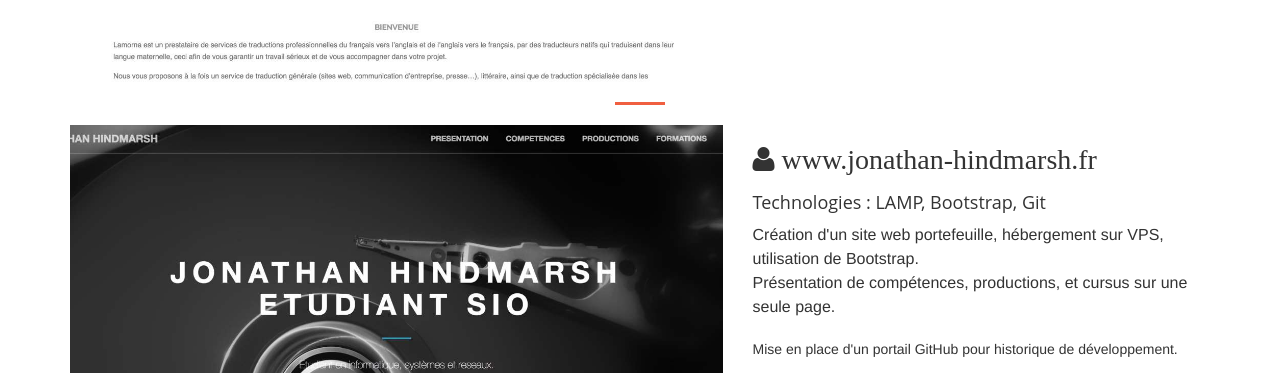
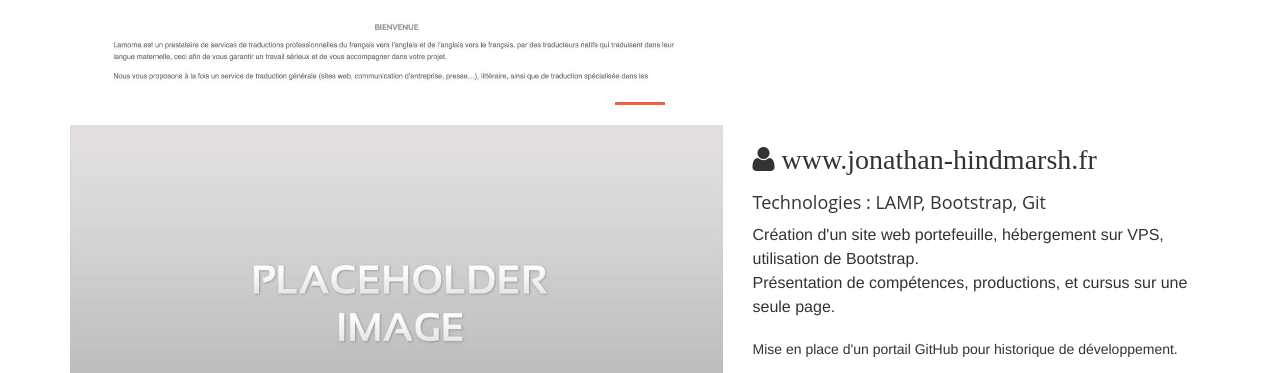
Before and after one commit to Ventouz/Portfolio, a website: page index.html in a window 1280 px wide. Shown: the part 4890-5263 px from the top of the page. Drawn offline with nearby package versions, Linux system fonts and the light colour scheme; files that its build step writes are made by us from their sources; files whose address does not match are found by name.

Commit message:
placeholders

```diff
--- a/index.html
+++ b/index.html
@@ -326,7 +326,7 @@
               <!-- Projet 7-->
               <div class="row">
                   <div class="col-md-7">
-                          <img class="img-responsive" src="img/portfolio/jpg/portfolio.jpg" alt="illustration portfolio">
+                          <img class="img-responsive" src="img/portfolio/jpg/placeholder.jpg" alt="illustration portfolio">
                   </div>
                 <div class="col-md-5">
                       <h3 class="fa fa-user fa-2x">  www.jonathan-hindmarsh.fr</h3>
@@ -488,7 +488,7 @@
               <!-- Projet 16-->
               <div class="row">
                   <div class="col-md-7">
-                          <img class="img-responsive" src="img/portfolio/jpg/winserver.jpg" alt="work in progress">
+                          <img class="img-responsive" src="img/portfolio/jpg/placeholder.jpg" alt="work in progress">
                   </div>
                 <div class="col-md-5">
                       <h3 class="fa fa-user fa-2x">  PenTesting</h3>
@@ -507,7 +507,7 @@
               <!-- Projet 17-->
               <div class="row">
                   <div class="col-md-7">
-                          <img class="img-responsive" src="img/portfolio/jpg/winserver.jpg" alt="work in progress">
+                          <img class="img-responsive" src="img/portfolio/jpg/placeholder.jpg" alt="work in progress">
                   </div>
                 <div class="col-md-5">
                       <h3 class="fa fa-group fa-2x">  Photomaton</h3>
@@ -525,7 +525,7 @@
               <!-- Projet 18-->
               <div class="row">
                   <div class="col-md-7">
-                          <img class="img-responsive" src="img/portfolio/jpg/winserver.jpg" alt="work in progress">
+                          <img class="img-responsive" src="img/portfolio/jpg/placeholder.jpg" alt="work in progress">
                   </div>
                 <div class="col-md-5">
                       <h3 class="fa fa-user fa-2x">  Serveur de partage</h3>
@@ -543,7 +543,7 @@
               <!-- Projet 19-->
               <div class="row">
                   <div class="col-md-7">
-                          <img class="img-responsive" src="img/portfolio/jpg/winserver.jpg" alt="work in progress">
+                          <img class="img-responsive" src="img/portfolio/jpg/placeholder.jpg" alt="work in progress">
                   </div>
                 <div class="col-md-5">
                       <h3>  Projet 19</h3>
@@ -558,7 +558,7 @@
               <!-- Projet 20-->
               <div class="row">
                   <div class="col-md-7">
-                          <img class="img-responsive" src="img/portfolio/jpg/winserver.jpg" alt="work in progress">
+                          <img class="img-responsive" src="img/portfolio/jpg/placeholder.jpg" alt="work in progress">
                   </div>
                 <div class="col-md-5">
                       <h3>  Projet 20</h3>
```
Also changed, not shown: img/portfolio/fullsize/placeholder.jpg (added).
